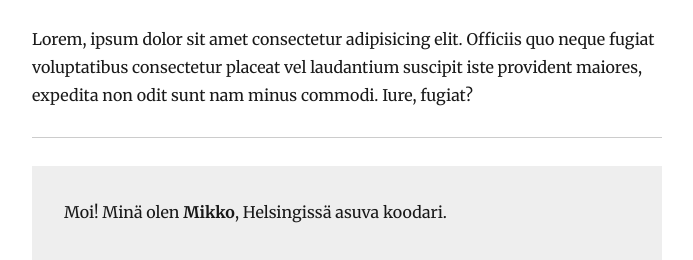
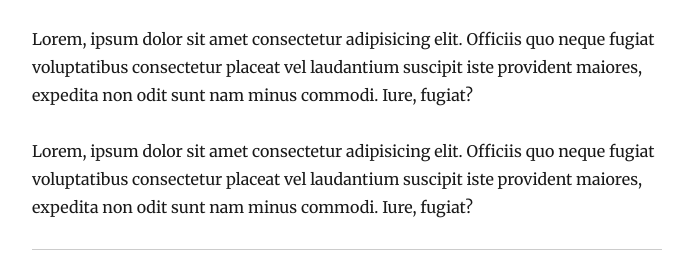
Before and after one commit to Mehto00/my-blog, a Gatsby site: page /hello-world/ in a window 1280 px wide. Shown: the part 498-758 px from the top of the page, without its empty margins (293-986 px from the left). Built offline with nearby package versions, Linux system fonts and the light colour scheme; Gatsby itself is replaced by a stand-in of ours; some packages are replaced by stand-ins of ours.

Commit message:
Example thingy for Teppo

```diff
--- a/content/blog/hello-world/index.md
+++ b/content/blog/hello-world/index.md
@@ -8,3 +8,5 @@ published: true
 ---
 
 Lorem, ipsum dolor sit amet consectetur adipisicing elit. Officiis quo neque fugiat voluptatibus consectetur placeat vel laudantium suscipit iste provident maiores, expedita non odit sunt nam minus commodi. Iure, fugiat?
+
+Lorem, ipsum dolor sit amet consectetur adipisicing elit. Officiis quo neque fugiat voluptatibus consectetur placeat vel laudantium suscipit iste provident maiores, expedita non odit sunt nam minus commodi. Iure, fugiat?
```
